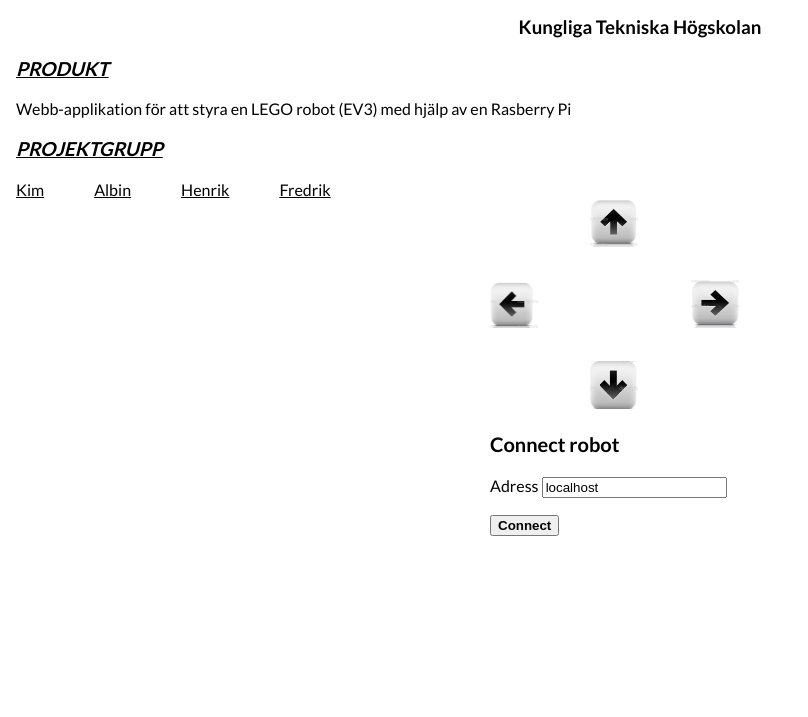
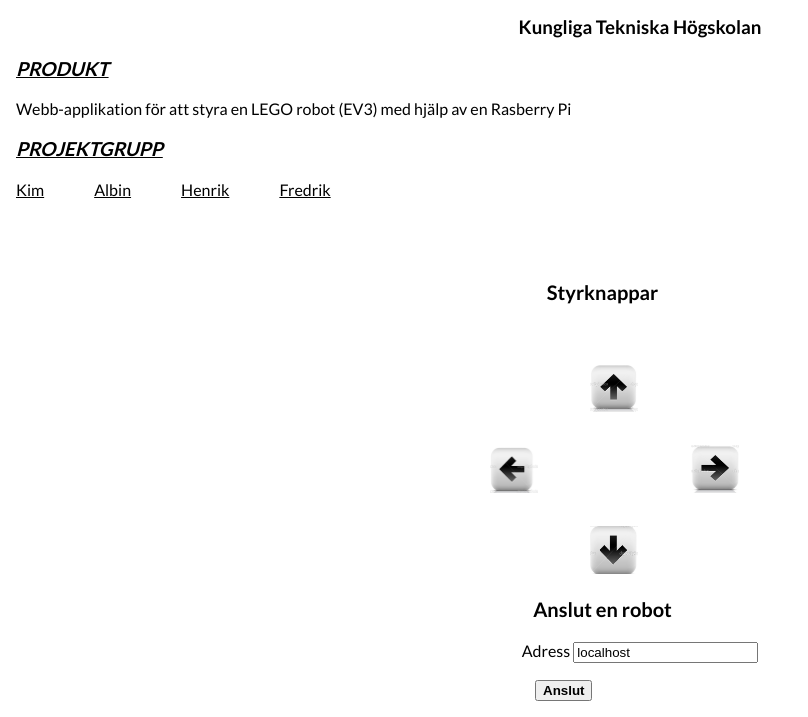
Before and after one commit to grupp4/WebbApp, a PHP site: page / in a window 1280 px wide. Shown: the part 131-848 px from the top of the page, without its empty margins (0-808 px from the left). Before the commit the page ends 667 px from the top, so only its background shows below. Run offline with PHP 8.4, Linux system fonts and the light colour scheme.

Commit message:
Some layout changes.

```diff
--- a/index.html
+++ b/index.html
@@ -20,7 +20,7 @@
     <p class="minititle">PRODUKT</p>
     <p>Webb-applikation för att styra en LEGO robot (EV3) med hjälp av en Rasberry Pi</p>
     <p class = "minititle"> PROJEKTGRUPP</p>
-    <div>
+    <div class ="grupp">
     <ul class="team">
 	<li>Kim<ul class="sub"><li>Web master</li></ul> </li>
 	<li>Albin <ul class="sub"><li>Hardware master</li></ul></li>
@@ -29,6 +29,7 @@
     </ul>
     </div>
     <div class="steer">
+    <p class="smalltitle">Styrknappar</p>
     <div class="top">
     <input type="image" src="resources/images/up.jpg" alt="Submit" width="48" height="48">
     </div>
@@ -43,13 +44,13 @@
     <div class="down">
     <input type="image" src="resources/images/down.jpg" alt="Submit" width="48" height="48">
     </div>
-	</div>
-	<div class= "center">
-	<p class = "connect">Connect robot</p>
+    <div class= "anslut">
+	<p class = "connect">Anslut en robot</p>
 		<form action="#">
 	<p class="inputlabel">Adress <input type="text" name="FirstName" value="localhost"> </p>
-	<input class="bold" type="submit" value="Connect">
+	<p class="button"><input class="bold" type="submit" value="Anslut"></p>
 </form>
+	</div>
 	</div>
     </body>
 </html>
--- a/resources/css/style.css
+++ b/resources/css/style.css
@@ -72,7 +72,13 @@
 .steer
 {
 	width:300px;
-	margin:auto;
+	margin-left:auto;
+	margin-right:auto;
+	margin-top: 50px;
+}
+.grupp
+{
+	height: 50px;
 }
 .top
 {
@@ -98,21 +104,41 @@
 {
 	margin-top: 30px;
 	margin-left: 100px;
-	margin-right 75px;
+	margin-right 70px;
 }
 .connect
 {
 	font-size:125%;
 	font-weight:bold;
 }
+.smalltitle
+{
+	font-size:125%;
+	font-weight:bold;
+	text-align:center;
+	margin-bottom: 60px;
+	margin-right: 75px;
+}
 .inputfield
 {
 	font-weight:bold;
 }
-.center
+.inputlabel
 {
-	width: 300px;
-	margin: auto;
+	text-align: center;
+}
+.anslut
+{
+	align-content: center;
+}
+.connect
+{
+	text-align:center;
+	margin-right: 75px;
+}
+.button
+{
+	margin-left: 45px;
 }
 .bold
 {
```
Also changed, not shown: 2 other files.
